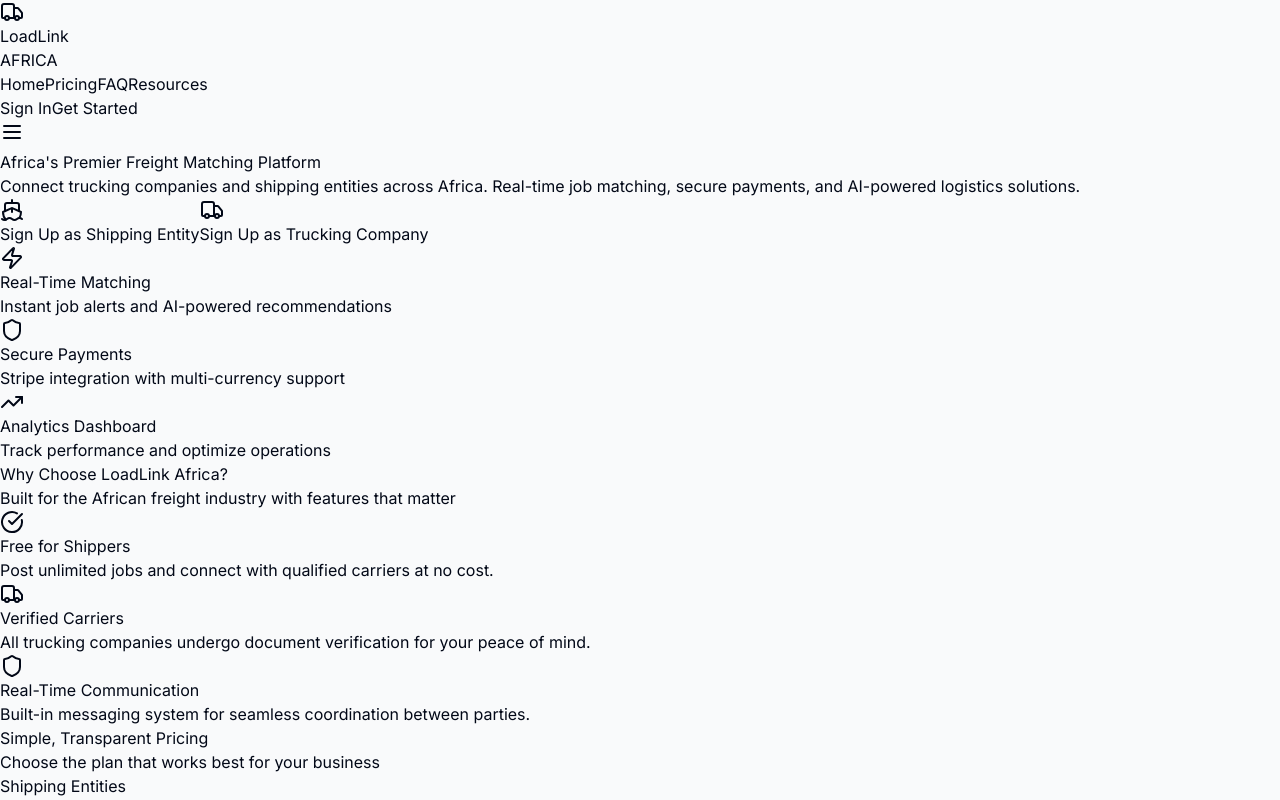
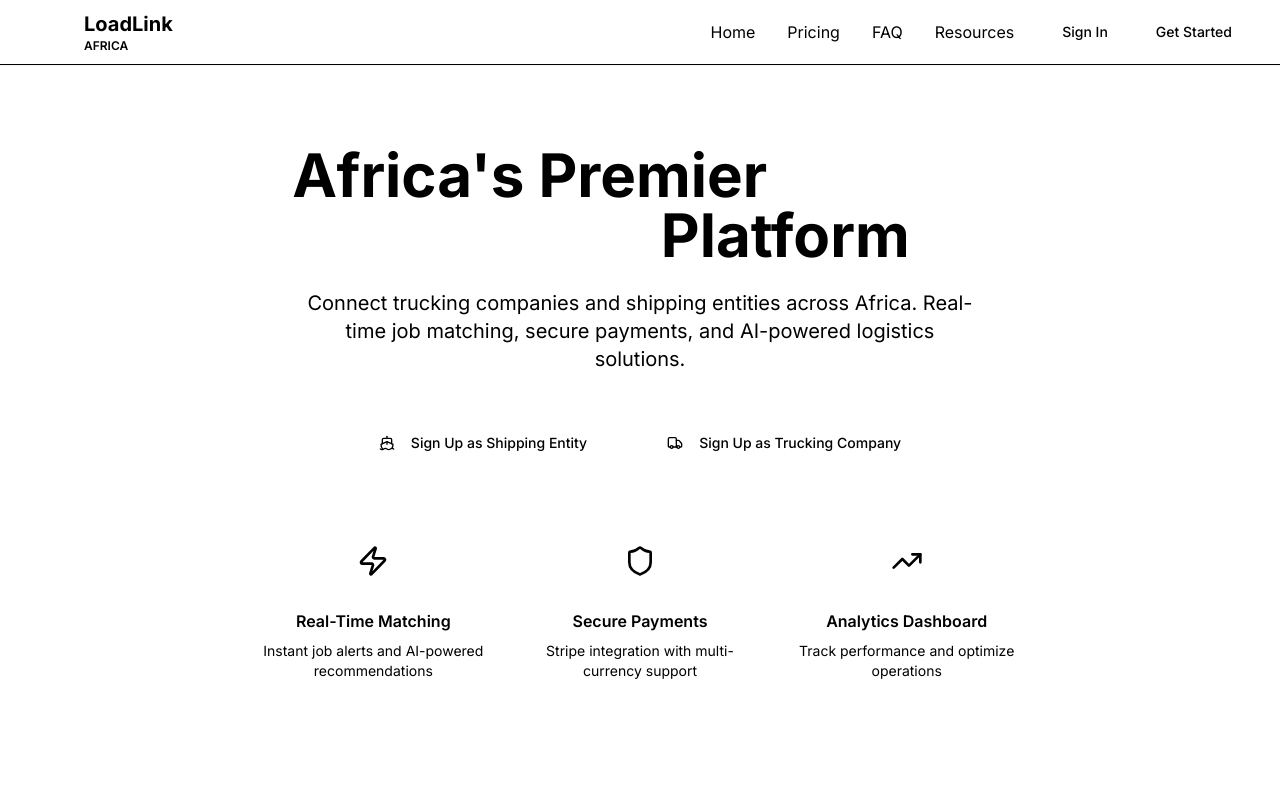
Before and after one commit to Masaxx/afri4, a React (Vite) app in the folder frontend/: page / in a window 1280 px wide. Shown: the top 800 px of the page. Built offline with nearby package versions, Linux system fonts and the light colour scheme.

Commit message:
Update tailwind.config.ts

```diff
--- a/frontend/tailwind.config.ts
+++ b/frontend/tailwind.config.ts
@@ -2,7 +2,12 @@ import type { Config } from "tailwindcss";
 
 export default {
   darkMode: ["class"],
-  content: ["./client/index.html", "./client/src/**/*.{js,jsx,ts,tsx}"],
+  // Fix the content paths for proper purging
+  content: [
+    "./index.html",
+    "./src/**/*.{js,jsx,ts,tsx}",
+    "./src/**/*.{html,js,jsx,ts,tsx}",
+  ],
   theme: {
     extend: {
       borderRadius: {
@@ -11,61 +16,61 @@ export default {
         sm: "calc(var(--radius) - 4px)",
       },
       colors: {
-        background: "var(--background)",
-        foreground: "var(--foreground)",
+        background: "hsl(var(--background))",
+        foreground: "hsl(var(--foreground))",
         card: {
-          DEFAULT: "var(--card)",
-          foreground: "var(--card-foreground)",
+          DEFAULT: "hsl(var(--card))",
+          foreground: "hsl(var(--card-foreground))",
         },
         popover: {
-          DEFAULT: "var(--popover)",
-          foreground: "var(--popover-foreground)",
+          DEFAULT: "hsl(var(--popover))",
+          foreground: "hsl(var(--popover-foreground))",
         },
         primary: {
-          DEFAULT: "var(--primary)",
-          foreground: "var(--primary-foreground)",
+          DEFAULT: "hsl(var(--primary))",
+          foreground: "hsl(var(--primary-foreground))",
         },
         secondary: {
-          DEFAULT: "var(--secondary)",
-          foreground: "var(--secondary-foreground)",
+          DEFAULT: "hsl(var(--secondary))",
+          foreground: "hsl(var(--secondary-foreground))",
         },
         muted: {
-          DEFAULT: "var(--muted)",
-          foreground: "var(--muted-foreground)",
+          DEFAULT: "hsl(var(--muted))",
+          foreground: "hsl(var(--muted-foreground))",
         },
         accent: {
-          DEFAULT: "var(--accent)",
-          foreground: "var(--accent-foreground)",
+          DEFAULT: "hsl(var(--accent))",
+          foreground: "hsl(var(--accent-foreground))",
         },
         destructive: {
-          DEFAULT: "var(--destructive)",
-          foreground: "var(--destructive-foreground)",
+          DEFAULT: "hsl(var(--destructive))",
+          foreground: "hsl(var(--destructive-foreground))",
         },
-        border: "var(--border)",
-        input: "var(--input)",
-        ring: "var(--ring)",
+        border: "hsl(var(--border))",
+        input: "hsl(var(--input))",
+        ring: "hsl(var(--ring))",
         chart: {
-          "1": "var(--chart-1)",
-          "2": "var(--chart-2)",
-          "3": "var(--chart-3)",
-          "4": "var(--chart-4)",
-          "5": "var(--chart-5)",
+          "1": "hsl(var(--chart-1))",
+          "2": "hsl(var(--chart-2))",
+          "3": "hsl(var(--chart-3))",
+          "4": "hsl(var(--chart-4))",
+          "5": "hsl(var(--chart-5))",
         },
         sidebar: {
-          DEFAULT: "var(--sidebar)",
-          foreground: "var(--sidebar-foreground)",
-          primary: "var(--sidebar-primary)",
-          "primary-foreground": "var(--sidebar-primary-foreground)",
-          accent: "var(--sidebar-accent)",
-          "accent-foreground": "var(--sidebar-accent-foreground)",
-          border: "var(--sidebar-border)",
-          ring: "var(--sidebar-ring)",
+          DEFAULT: "hsl(var(--sidebar))",
+          foreground: "hsl(var(--sidebar-foreground))",
+          primary: "hsl(var(--sidebar-primary))",
+          "primary-foreground": "hsl(var(--sidebar-primary-foreground))",
+          accent: "hsl(var(--sidebar-accent))",
+          "accent-foreground": "hsl(var(--sidebar-accent-foreground))",
+          border: "hsl(var(--sidebar-border))",
+          ring: "hsl(var(--sidebar-ring))",
         },
       },
       fontFamily: {
-        sans: ["var(--font-sans)"],
-        serif: ["var(--font-serif)"],
-        mono: ["var(--font-mono)"],
+        sans: ["var(--font-sans)", "ui-sans-serif", "system-ui"],
+        serif: ["var(--font-serif)", "ui-serif", "Georgia"],
+        mono: ["var(--font-mono)", "ui-monospace", "SFMono-Regular"],
       },
       keyframes: {
         "accordion-down": {
```
